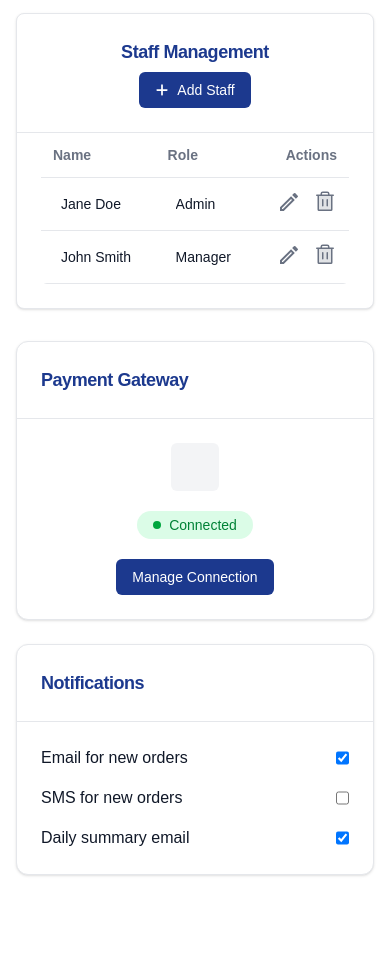
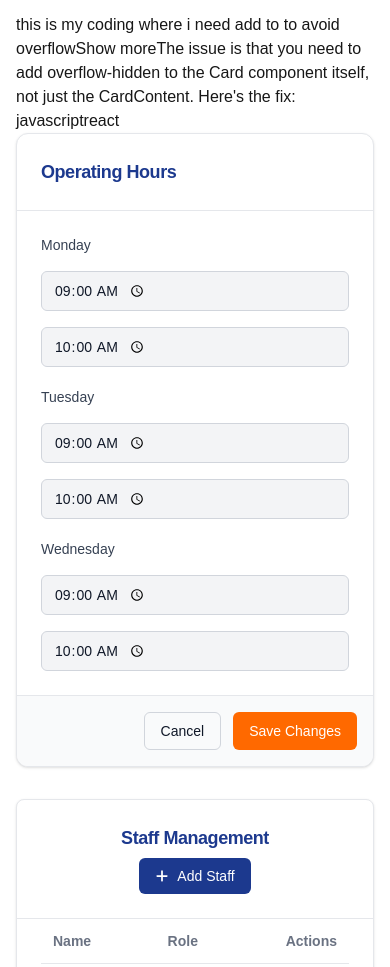
Before and after one commit to jananidjece/Settings-page, a Next.js app: page /pages/settings in a window 390 px wide. Shown: the part 1380-2347 px from the top of the page. Before the commit the page ends 2295 px from the top, so only its background shows below. Built offline with nearby package versions, Linux system fonts and the light colour scheme.

Commit message:
responsive

```diff
--- a/app/pages/settings/page.jsx
+++ b/app/pages/settings/page.jsx
@@ -626,7 +626,49 @@ const Settings = () => {
             Save Changes
           </Button>
         </div>
-      </Card>
+      </Card>this is my coding where i need add to to avoid overflowShow moreThe issue is that you need to add overflow-hidden to the Card component itself, not just the CardContent. Here's the fix:
+javascriptreact{/* OPERATING HOURS */}
+<Card className="border-gray-200 overflow-hidden">
+  <CardHeader className="border-b border-gray-200">
+    <CardTitle className="text-blue-900 text-lg">Operating Hours</CardTitle>
+  </CardHeader>
+
+  <CardContent className="p-6 space-y-5">
+    {Object.keys(hours).map((day) => (
+      <div key={day} className="flex flex-col md:flex-row md:items-center gap-4">
+
+        <Label className="md:w-32 font-medium">{day}</Label>
+
+        <div className="flex flex-col md:flex-row gap-4 flex-1">
+          <Input
+            type="time"
+            value={hours[day].start}
+            className="bg-gray-100 w-full md:w-auto"
+            onChange={(e) =>
+              setHours({ ...hours, [day]: { ...hours[day], start: e.target.value } })
+            }
+          />
+          <Input
+            type="time"
+            value={hours[day].end}
+            className="bg-gray-100 w-full md:w-auto"
+            onChange={(e) =>
+              setHours({ ...hours, [day]: { ...hours[day], end: e.target.value } })
+            }
+          />
+        </div>
+
+      </div>
+    ))}
+  </CardContent>
+
+  <div className="p-4 bg-gray-50 border-t border-gray-200 flex justify-end gap-3 rounded-b-lg">
+    <Button variant="outline">Cancel</Button>
+    <Button className="bg-orange-500 hover:bg-orange-600" onClick={handleSave}>
+      Save Changes
+    </Button>
+  </div>
+</Card>
 
       {/* STAFF MANAGEMENT */}
      <Card className="bg-white rounded-lg border border-gray-200">
```
